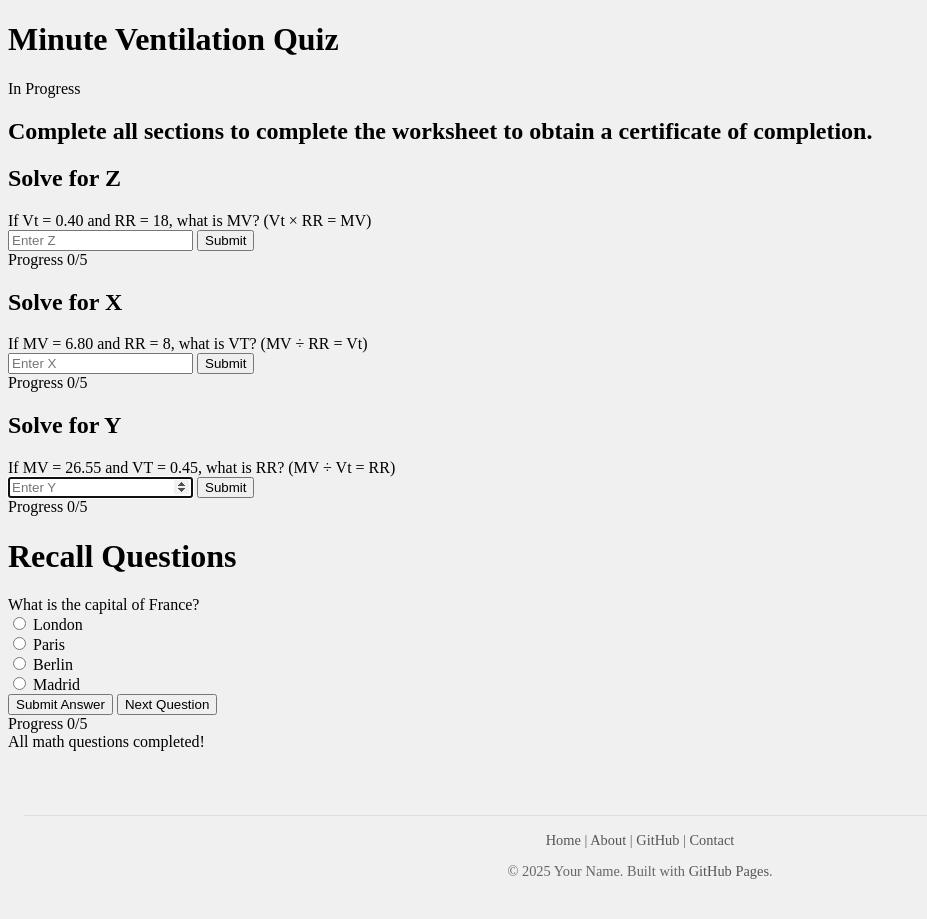
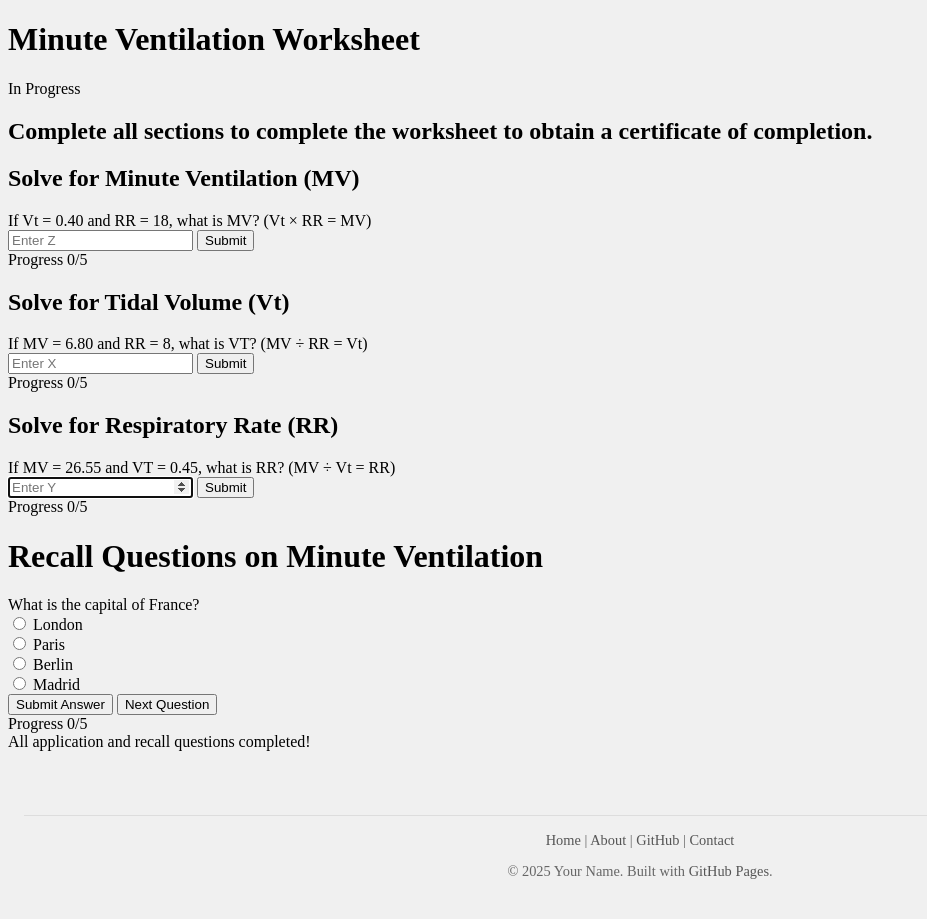
Before and after one commit to ZBZFirst/info, a Jekyll site: the page built from testquiz.md, in a window 1280 px wide. Shown: the whole page, without its empty margins (0-927 px from the left). Built offline with Jekyll 4.4.1, drawn with Linux system fonts in a browser that asks for light colours.

Commit message:
Update testquiz.md

```diff
--- a/testquiz.md
+++ b/testquiz.md
@@ -5,7 +5,7 @@ title: Minute Ventilation Quiz
 
 <div id="math-quiz" class="math-quiz-container">
     <div class="section-title">
-        <h1>Minute Ventilation Quiz</h1>
+        <h1>Minute Ventilation Worksheet</h1>
         <span id="math-status" class="section-status">In Progress</span>
     </div>
     <h2>Complete all sections to complete the worksheet to obtain a certificate of completion.</h2>
@@ -13,7 +13,7 @@ title: Minute Ventilation Quiz
     <div class="question-section">
         <!-- Solve for Z Card -->
         <div class="question-card" id="z-card">
-            <h2>Solve for Z</h2>
+            <h2>Solve for Minute Ventilation (MV)</h2>
             <div class="question" id="z-question"></div>
             <div class="input-group">
                 <input type="number" step="0.001" id="z-answer" placeholder="Enter Z">
@@ -33,7 +33,7 @@ title: Minute Ventilation Quiz
 
         <!-- Solve for X Card -->
         <div class="question-card" id="x-card">
-            <h2>Solve for X</h2>
+            <h2>Solve for Tidal Volume (Vt)</h2>
             <div class="question" id="x-question"></div>
             <div class="input-group">
                 <input type="number" step="0.001" id="x-answer" placeholder="Enter X">
@@ -53,7 +53,7 @@ title: Minute Ventilation Quiz
 
         <!-- Solve for Y Card -->
         <div class="question-card" id="y-card">
-            <h2>Solve for Y</h2>
+            <h2>Solve for Respiratory Rate (RR)</h2>
             <div class="question" id="y-question"></div>
             <div class="input-group">
                 <input type="number" step="0.001" id="y-answer" placeholder="Enter Y">
@@ -73,7 +73,7 @@ title: Minute Ventilation Quiz
 
         <!-- Recall Card -->
         <div class="question-card recall-card" id="recall-card">
-            <h1>Recall Questions</h1>
+            <h1>Recall Questions on Minute Ventilation</h1>
             <div class="question" id="recall-question"></div>
             <div id="recall-options"></div>
             <div class="feedback" id="recall-feedback"></div>
@@ -96,7 +96,7 @@ title: Minute Ventilation Quiz
         </div>
     </div>
     <div id="math-complete" class="completion-message hidden">
-        All math questions completed!
+        All application and recall questions completed!
     </div>
 </div>
 
```
